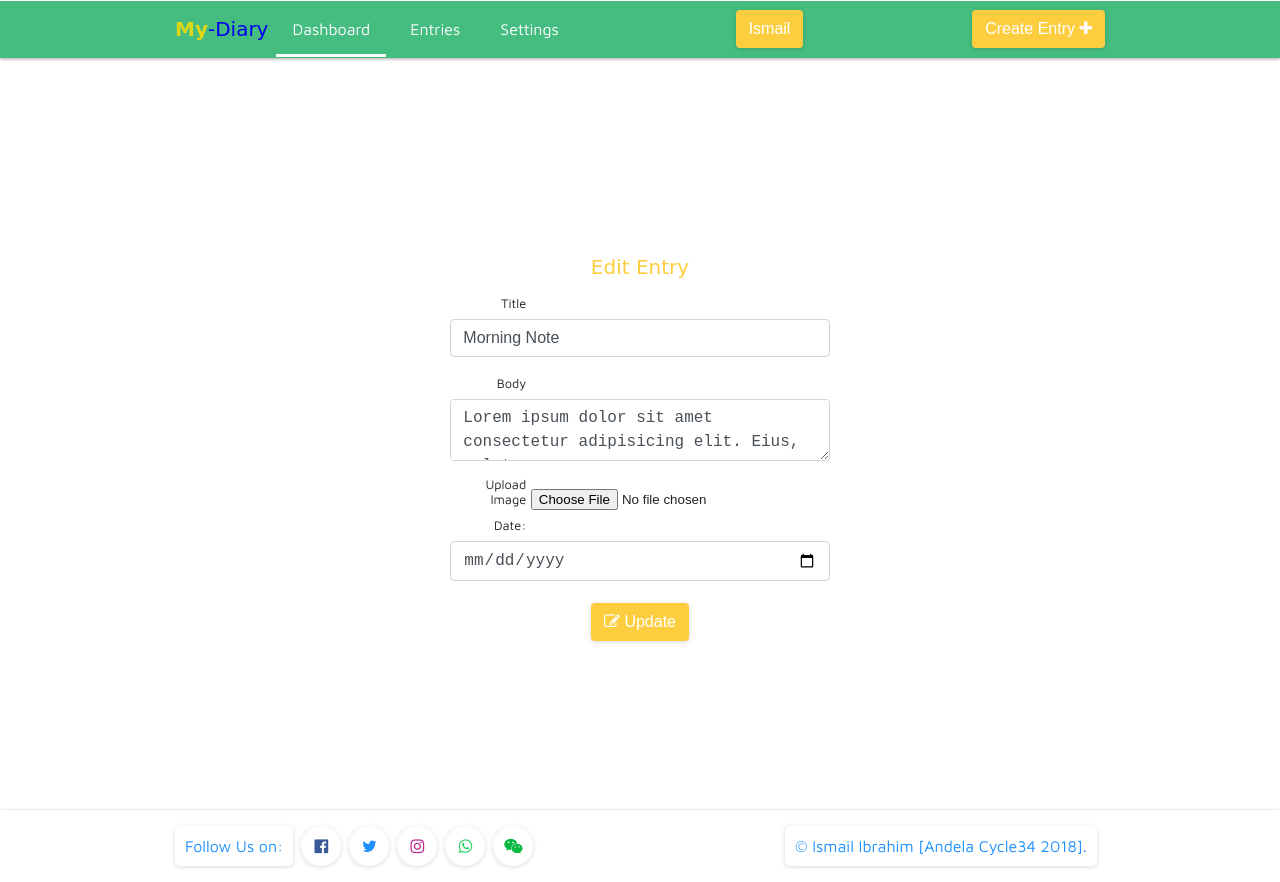
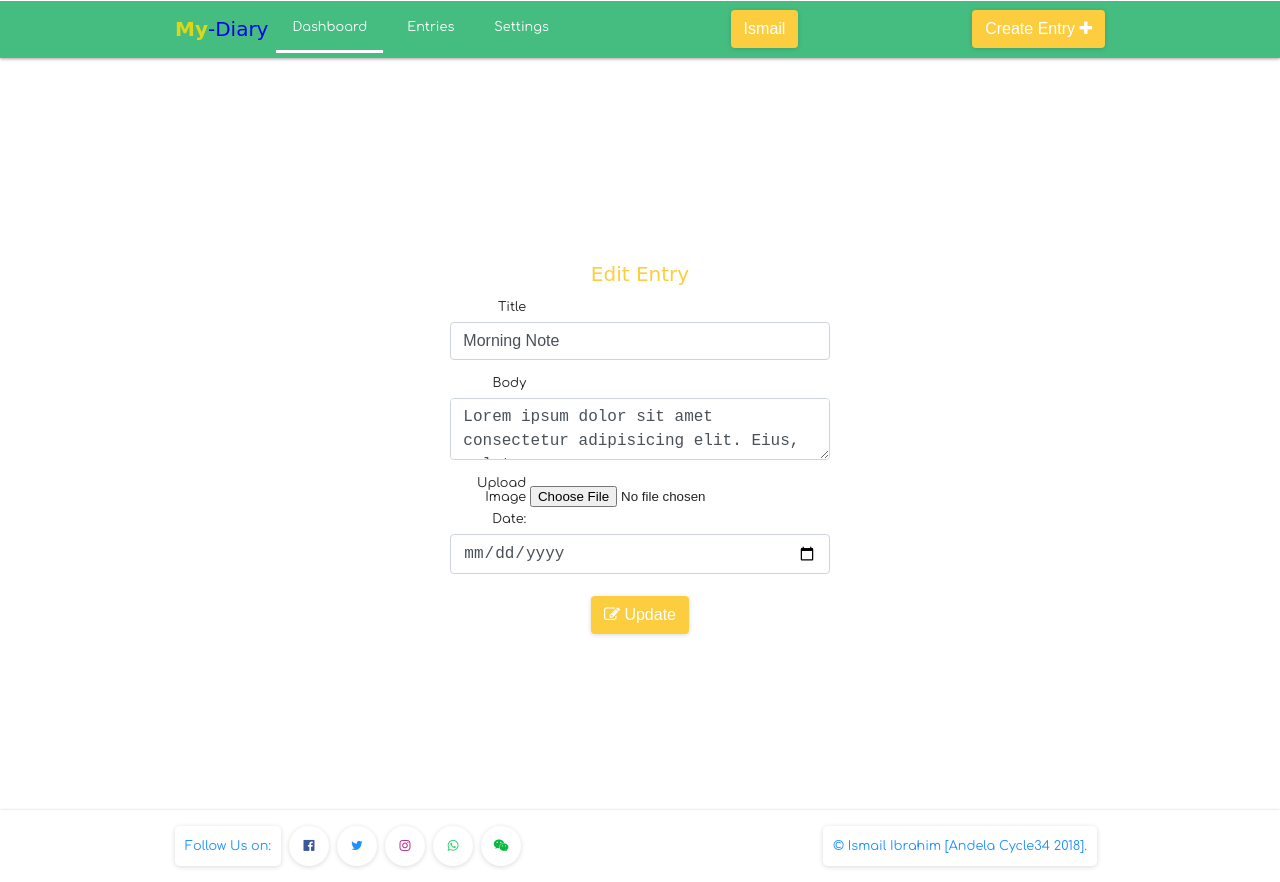
Before and after one commit to koiic/MyDiary, a plain HTML site: page UI/edit.html in a window 1280 px wide. Drawn offline with Linux system fonts and the light colour scheme.

```diff
--- a/UI/assets/css/style.css
+++ b/UI/assets/css/style.css
@@ -1,10 +1,10 @@
-@import url('https://fonts.googleapis.com/css?family=Maven+Pro|Roboto|Ubuntu');
+@import url('https://fonts.googleapis.com/css?family=Comfortaa');
 body {
     padding: 0px;
     margin: 0px;
     height: 100%;
-    font-size: 1rem;
-    font-family: 'Maven Pro', sans-serif;
+    font-size: 0.8rem;
+    font-family: 'Comfortaa', sans-serif;
     box-sizing: border-box;
     overflow-x: hidden;
 }
--- a/UI/edit.html
+++ b/UI/edit.html
@@ -6,8 +6,7 @@
     <meta name="viewport" content="width=device-width, initial-scale=1.0">
     <meta http-equiv="X-UA-Compatible" content="ie=edge">
     <title>Create Entry</title>
-    <link href="https://fonts.googleapis.com/css?family=Maven+Pro|Roboto|Ubuntu" rel="stylesheet">
-
+    <link href="https://fonts.googleapis.com/css?family=Comfortaa" rel="stylesheet">
     <link rel="stylesheet" href="./assets/css/font-awesome/css/font-awesome.min.css">
     <link rel="stylesheet" href="./assets/css/style.css">
 </head>
```
Also changed, not shown: UI/content.html (+1 -1 lines), UI/create.html (+1 -2 lines), UI/dashboard.html (+1 -1 lines), UI/entries.html (+1 -1 lines), UI/index.html (+46 -66 lines), UI/settings.html (+1 -1 lines), UI/signin.html (+1 -1 lines), UI/assets/images/dailyicon.png (added), UI/assets/images/eco-journal_1x.jpg (added), UI/assets/images/projectmanagement.png (added), UI/assets/images/small.png (added).
